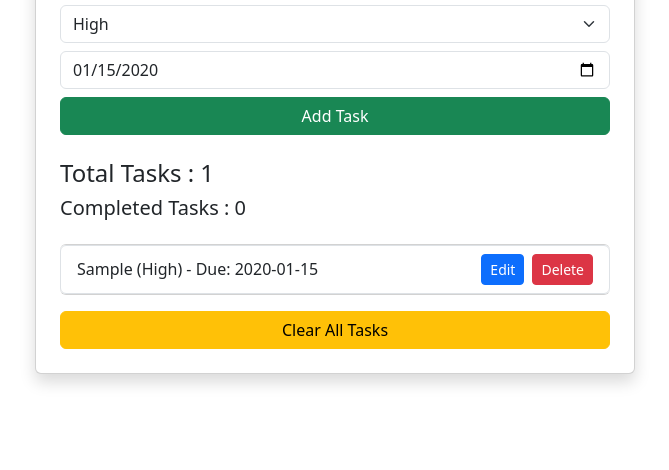
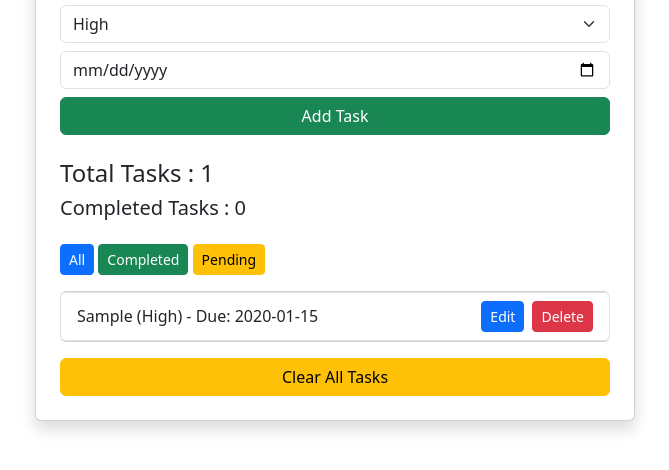
Before and after one commit to ankitredeemcode72-jpg/Todo-App, a plain HTML site: page index.html in a window 1280 px wide. Both pictures are taken after typing "Sample", "2020-01-15" into the empty fields and a click on the button "Add Task". Shown: the part 186-656 px from the top of the page, without its empty margins (305-974 px from the left). Drawn offline with nearby package versions, Linux system fonts and the light colour scheme.

Commit message:
Day 12 Added task filters

```diff
--- a/index.html
+++ b/index.html
@@ -2,31 +2,22 @@
 <html>
 
 <head>
-
     <meta charset="UTF-8">
-
-    <meta name="viewport"
-    content="width=device-width, initial-scale=1.0">
-
+    <meta name="viewport" content="width=device-width, initial-scale=1.0">
     <title>Todo App</title>
 
     <link rel="stylesheet" href="style.css">
 
-    <link href="https://cdn.jsdelivr.net/npm/bootstrap@5.3.3/dist/css/bootstrap.min.css"
-    rel="stylesheet">
-
+    <link href="https://cdn.jsdelivr.net/npm/bootstrap@5.3.3/dist/css/bootstrap.min.css" rel="stylesheet">
 </head>
 
 <body>
 
 <div class="container mt-5">
-
     <div class="card shadow p-4">
 
         <h1 class="text-center mb-4">
-
             To-Do App
-
         </h1>
 
         <input
@@ -40,9 +31,7 @@
             class="form-select mt-2">
 
             <option>High</option>
-
             <option>Medium</option>
-
             <option>Low</option>
 
         </select>
@@ -55,46 +44,52 @@
         <button
             class="btn btn-success mt-2"
             onclick="addTask()">
-
             Add Task
-
         </button>
 
-        <h4
-        id="counter"
-        class="mt-4">
-
+        <h4 id="counter" class="mt-4">
             Total Tasks : 0
-
         </h4>
 
-        <h5
-        id="completedCounter">
+        <h5 id="completedCounter">
+            Completed Tasks : 0
+        </h5>
 
-            Completed Tasks : 0
+        <div class="mt-3">
+            <button
+                class="btn btn-primary btn-sm"
+                onclick="showAll()">
+                All
+            </button>
 
-        </h5>
+            <button
+                class="btn btn-success btn-sm"
+                onclick="showCompleted()">
+                Completed
+            </button>
+
+            <button
+                class="btn btn-warning btn-sm"
+                onclick="showPending()">
+                Pending
+            </button>
+        </div>
 
         <ul
             id="taskList"
             class="list-group mt-3">
-
         </ul>
 
         <button
             class="btn btn-warning mt-3"
             onclick="clearTasks()">
-
             Clear All Tasks
-
         </button>
 
     </div>
-
 </div>
 
 <script src="script.js"></script>
 
 </body>
-
 </html>
--- a/script.js
+++ b/script.js
@@ -13,37 +13,25 @@ function addTask() {
     }
 
     tasks.push({
-
-text:task,
-
-completed:false,
-
-priority:
-
-document
-
-.getElementById("priority")
-
-.value,
-
-dueDate:
-
-document
-
-.getElementById("dueDate")
-
-.value
-
+        text: task,
+        completed: false,
+        priority: document.getElementById("priority").value,
+        dueDate: document.getElementById("dueDate").value
     });
 
     localStorage.setItem("tasks", JSON.stringify(tasks));
 
     input.value = "";
+    document.getElementById("dueDate").value = "";
 
     displayTasks();
 }
 
 function displayTasks() {
+    renderTasks(tasks);
+}
+
+function renderTasks(taskArray) {
 
     let list = document.getElementById("taskList");
 
@@ -52,23 +40,16 @@ function displayTasks() {
     document.getElementById("counter").innerText =
         "Total Tasks : " + tasks.length;
 
-    let completed=
-
-tasks.filter(function(task){
-
+    let completed = tasks.filter(function(task) {
         return task.completed;
-
     }).length;
 
-document
+    document.getElementById("completedCounter").innerText =
+        "Completed Tasks : " + completed;
 
-.getElementById("completedCounter")
+    taskArray.forEach(function(task) {
 
-.innerText=
-
-"Completed Tasks : "+completed;
-
-    tasks.forEach(function(task, index) {
+        let originalIndex = tasks.indexOf(task);
 
         let li = document.createElement("li");
 
@@ -78,16 +59,11 @@ document
         let span = document.createElement("span");
 
         span.innerText =
-
             task.text +
-
             " (" +
-
             task.priority +
-
             ") - Due: " +
-
-task.dueDate;
+            (task.dueDate || "No Date");
 
         if (task.completed) {
             span.style.textDecoration = "line-through";
@@ -96,9 +72,10 @@ task.dueDate;
 
         span.style.cursor = "pointer";
 
-        span.onclick = function() {
+        span.onclick = function () {
 
-            tasks[index].completed = !tasks[index].completed;
+            tasks[originalIndex].completed =
+                !tasks[originalIndex].completed;
 
             localStorage.setItem(
                 "tasks",
@@ -117,16 +94,17 @@ task.dueDate;
         editBtn.className =
             "btn btn-primary btn-sm me-2";
 
-        editBtn.onclick = function() {
+        editBtn.onclick = function () {
 
             let updated = prompt(
                 "Edit Task",
                 task.text
             );
 
-            if (updated != null && updated.trim() !== "") {
+            if (updated !== null && updated.trim() !== "") {
 
-                tasks[index].text = updated.trim();
+                tasks[originalIndex].text =
+                    updated.trim();
 
                 localStorage.setItem(
                     "tasks",
@@ -144,9 +122,9 @@ task.dueDate;
         deleteBtn.className =
             "btn btn-danger btn-sm";
 
-        deleteBtn.onclick = function() {
+        deleteBtn.onclick = function () {
 
-            tasks.splice(index, 1);
+            tasks.splice(originalIndex, 1);
 
             localStorage.setItem(
                 "tasks",
@@ -179,3 +157,25 @@ function clearTasks() {
         displayTasks();
     }
 }
+
+function showAll() {
+    renderTasks(tasks);
+}
+
+function showCompleted() {
+
+    let completedTasks = tasks.filter(function(task) {
+        return task.completed;
+    });
+
+    renderTasks(completedTasks);
+}
+
+function showPending() {
+
+    let pendingTasks = tasks.filter(function(task) {
+        return !task.completed;
+    });
+
+    renderTasks(pendingTasks);
+}
```
Also changed, not shown: Screenshots/day 12/Screenshot 2026-06-22 232634.png (added), Screenshots/day 12/Screenshot 2026-06-22 232649.png (added), Screenshots/day 12/Screenshot 2026-06-22 232701.png (added), Screenshots/day 12/Screenshot 2026-06-22 232716.png (added). Lines whose indentation alone changed are shown as unchanged.
